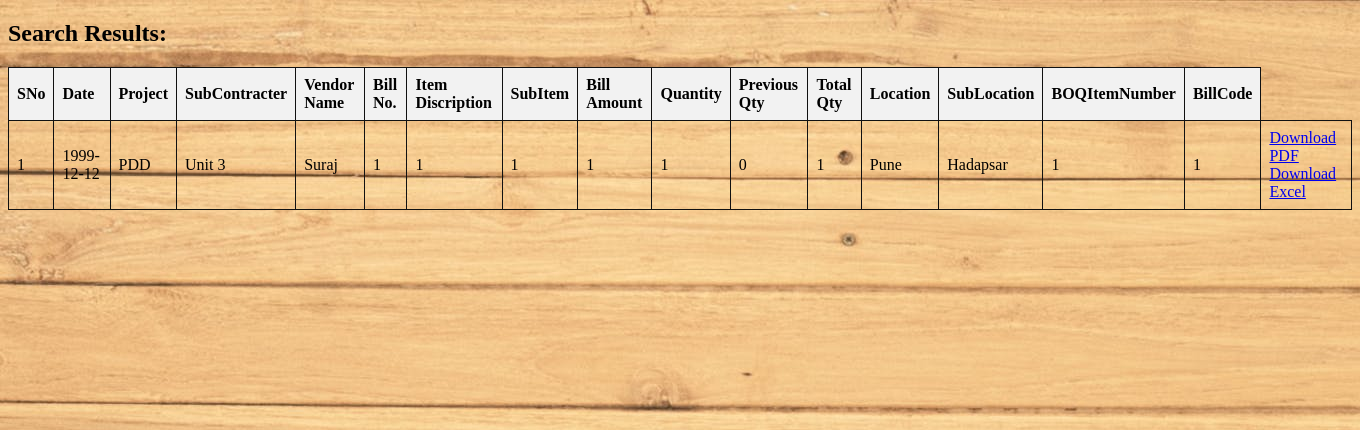
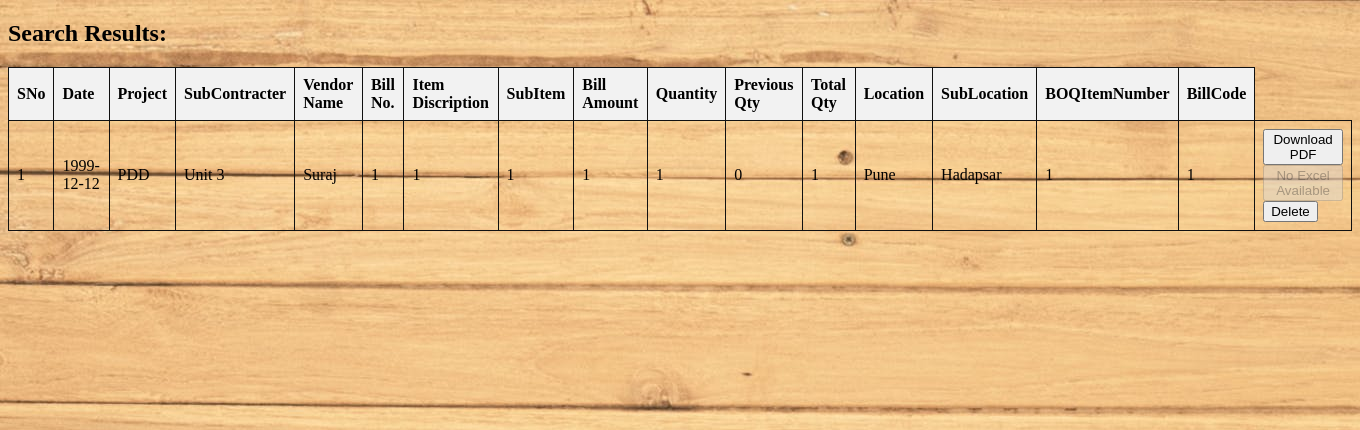
Before and after one commit to pranav67/MPCC, a Flask app: template templates/search.html in a window 1360 px wide. Shown: the top 430 px of the page. Run offline with Flask 3, Linux system fonts and the light colour scheme; the template is opened without the code that fills it: values that come from a table or form of the project are taken from there, others are empty.

Commit message:
Fixed Download issue and made some modifications

```diff
--- a/app.py
+++ b/app.py
@@ -150,7 +150,9 @@ def add_search():
                 'Location': user.Location,
                 'SubLocation': user.SubLocation,
                 'BOQItemNumber': user.BOQItemNumber,
-                'BillCode': user.BillCode
+                'BillCode': user.BillCode,
+                'PDFFilePath': user.PDFFilePath,
+                'ExcelFilePath': user.ExcelFilePath
             })
         return render_template('search.html', results=search_results)
 
@@ -183,12 +185,14 @@ def add_search():
         # Save the uploaded files to a designated folder (create the folder if it doesn't exist)
         upload_folder = "uploads"
         os.makedirs(upload_folder, exist_ok=True)
-
-        pdf_filename = str(uuid.uuid4()) + "_pdf.pdf"
-        excel_filename = str(uuid.uuid4()) + "_excel.xlsx"
-
-        pdf_file.save(os.path.join(upload_folder, pdf_filename))
-        excel_file.save(os.path.join(upload_folder, excel_filename))
+        pdf_filename = None
+        excel_filename = None
+        if pdf_file:
+            pdf_filename = str(uuid.uuid4()) + "_pdf.pdf"
+            pdf_file.save(os.path.join(upload_folder, pdf_filename))
+        if excel_file:
+            excel_filename = str(uuid.uuid4()) + "_excel.xlsx"
+            excel_file.save(os.path.join(upload_folder, excel_filename))
         billCode = request.form.get('billCode')
         new_bill = Bill(
             SNo=SNo,
@@ -204,8 +208,8 @@ def add_search():
             Location=Location,
             SubLocation=SubLocation,
             BOQItemNumber=BOQItemNumber,
-            PDFFilePath=os.path.join(upload_folder, pdf_filename),
-            ExcelFilePath=os.path.join(upload_folder, excel_filename),
+            PDFFilePath=pdf_filename,
+            ExcelFilePath=excel_filename,
             BillCode=billCode
         )
         results = Bill.query.filter(
@@ -239,6 +243,33 @@ def download_pdf(filename):
 def download_excel(filename):
     return send_file(os.path.join("uploads", filename), as_attachment=True)
 
+@app.route('/delete/<bill_code>', methods=['POST'])
+def delete_record(bill_code):
+    if 'username' not in session:
+        flash('Please log in first.', 'danger')
+        return redirect(url_for('login'))
+
+    record = Bill.query.filter_by(BillCode=bill_code).first()
+    if record:
+        # Delete associated files
+        if record.PDFFilePath:
+            pdf_path = os.path.join("uploads", record.PDFFilePath)
+            if os.path.exists(pdf_path):
+                os.remove(pdf_path)
+
+        if record.ExcelFilePath:
+            excel_path = os.path.join("uploads", record.ExcelFilePath)
+            if os.path.exists(excel_path):
+                os.remove(excel_path)
+
+        # Delete the record from the database
+        db.session.delete(record)
+        db.session.commit()
+        flash('Record and associated files deleted successfully!', 'success')
+    else:
+        flash('Record not found.', 'danger')
+
+    return redirect(url_for('dashboard'))
 
 @app.route('/logout')
 def logout():
--- a/templates/search.html
+++ b/templates/search.html
@@ -60,8 +60,28 @@
                 <td>{{ bill.BOQItemNumber }}</td>
                 <td>{{ bill.BillCode }}</td>
                 <td>
-                    <a href="{{ url_for('download_pdf', filename=bill.PDFFilePath) }}">Download PDF</a>
-                    <a href="{{ url_for('download_excel', filename=bill.ExcelFilePath) }}">Download Excel</a>
+                    <!-- Download PDF Button -->
+                    {% if bill.PDFFilePath %}
+                    <form action="{{ url_for('download_pdf', filename=bill.PDFFilePath) }}" method="GET" style="display:inline;">
+                        <button type="submit" class="btn btn-primary">Download PDF</button>
+                    </form>
+                    {% else %}
+                    <button class="btn btn-secondary" disabled>No PDF Available</button>
+                    {% endif %}
+
+                    <!-- Download Excel Button -->
+                    {% if bill.ExcelFilePath %}
+                    <form action="{{ url_for('download_excel', filename=bill.ExcelFilePath) }}" method="GET" style="display:inline;">
+                        <button type="submit" class="btn btn-primary">Download Excel</button>
+                    </form>
+                    {% else %}
+                    <button class="btn btn-secondary" disabled>No Excel Available</button>
+                    {% endif %}
+
+                    <!-- Delete Button -->
+                    <form action="{{ url_for('delete_record', bill_code=bill.BillCode) }}" method="POST" style="display:inline;">
+                        <button type="submit" class="btn btn-danger" onclick="return confirm('Are you sure you want to delete this record?');">Delete</button>
+                    </form>
                 </td>
             </tr>
             {% endfor %}
```
Also changed, not shown: instance/MPCC.db, 6 other files.
